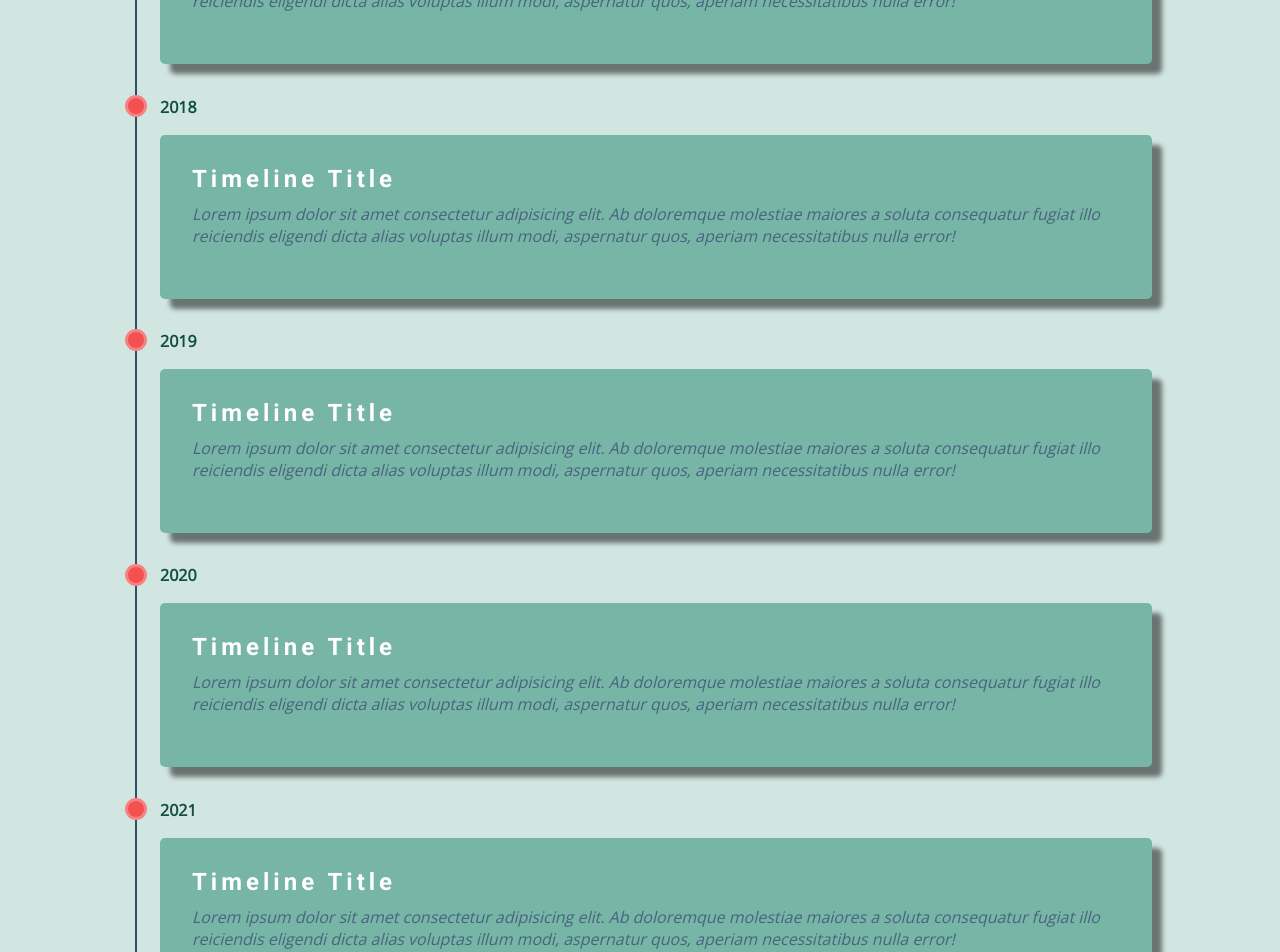
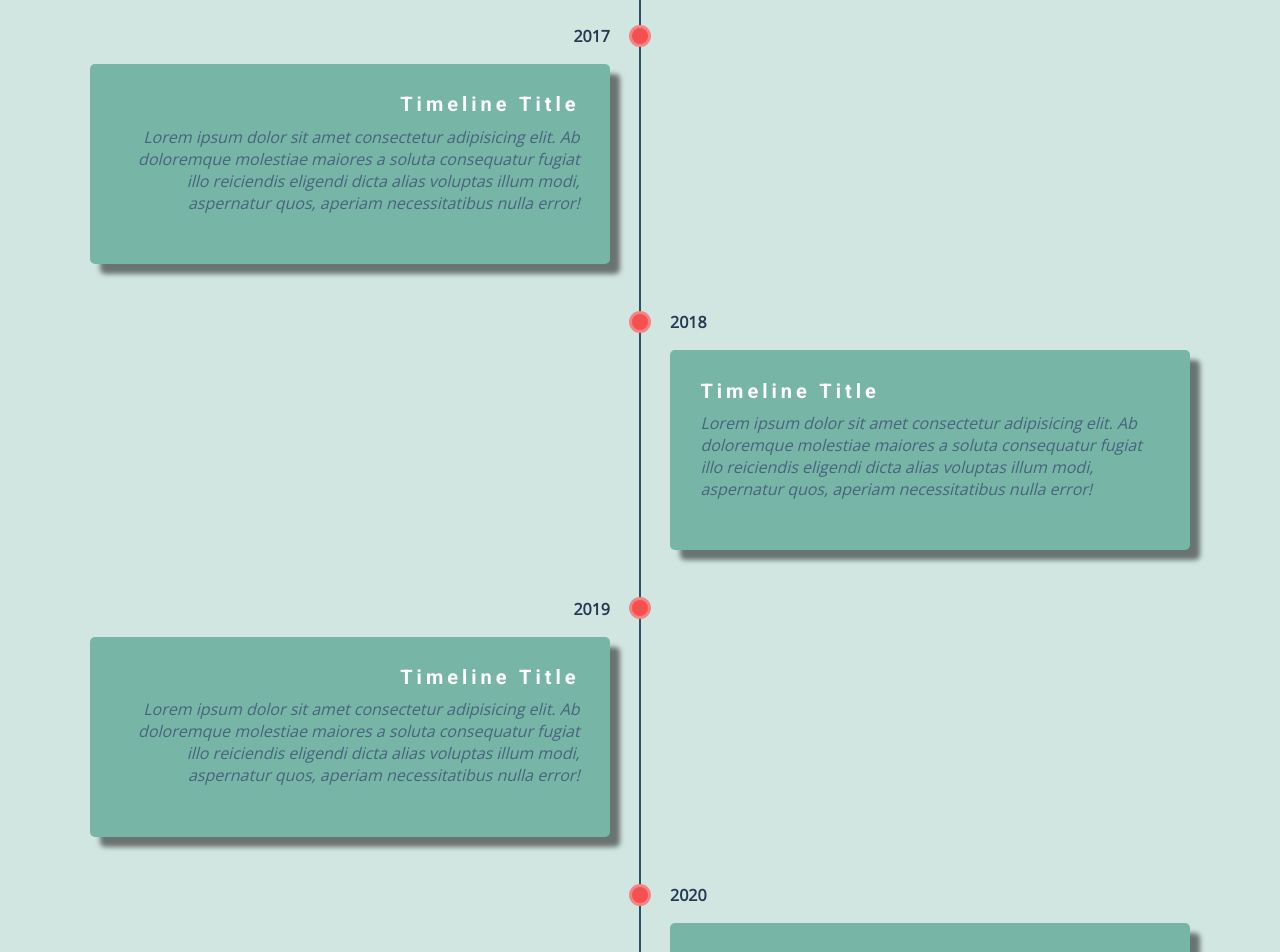
Before and after one commit to Ciriero/Personal_web, a React (Create React App) app: page / in a window 1280 px wide. Shown: the part 2600-3552 px from the top of the page. Built offline with nearby package versions, Linux system fonts and the light colour scheme.

Commit message:
timeline styles

```diff
--- a/src/components/Timeline.js
+++ b/src/components/Timeline.js
@@ -1,5 +1,10 @@
 import React from "react";
-import { WrapperTimeline, TimelineCenter, ItemCenter, TimelineContent } from "../styles/Timeline.styles";
+import {
+  WrapperTimeline,
+  TimelineCenter,
+  ItemCenter,
+  TimelineContent,
+} from "../styles/Timeline.styles";
 
 const Timeline = () => {
   return (
@@ -9,10 +14,10 @@ const Timeline = () => {
         <div className="underline udl"></div>
       </div>
       <TimelineCenter>
-        <ItemCenter className="timelines-item">
+        <ItemCenter>
           <div className="timeline-dot"></div>
           <div className="timeline-date">2015</div>
-          <TimelineContent className="timeline-content">
+          <TimelineContent>
             <h3>Timeline Title</h3>
             <p>
               Lorem ipsum dolor sit amet consectetur adipisicing elit. Ab
@@ -22,10 +27,10 @@ const Timeline = () => {
             </p>
           </TimelineContent>
         </ItemCenter>
-        <ItemCenter className="timelines-item">
+        <ItemCenter>
           <div className="timeline-dot"></div>
           <div className="timeline-date">2016</div>
-          <TimelineContent className="timeline-content">
+          <TimelineContent>
             <h3>Timeline Title</h3>
             <p>
               Lorem ipsum dolor sit amet consectetur adipisicing elit. Ab
@@ -35,10 +40,10 @@ const Timeline = () => {
             </p>
           </TimelineContent>
         </ItemCenter>
-        <ItemCenter className="timelines-item">
+        <ItemCenter>
           <div className="timeline-dot"></div>
           <div className="timeline-date">2017</div>
-          <TimelineContent className="timeline-content">
+          <TimelineContent>
             <h3>Timeline Title</h3>
             <p>
               Lorem ipsum dolor sit amet consectetur adipisicing elit. Ab
@@ -48,10 +53,10 @@ const Timeline = () => {
             </p>
           </TimelineContent>
         </ItemCenter>
-        <ItemCenter className="timelines-item">
+        <ItemCenter>
           <div className="timeline-dot"></div>
           <div className="timeline-date">2018</div>
-          <TimelineContent className="timeline-content">
+          <TimelineContent>
             <h3>Timeline Title</h3>
             <p>
               Lorem ipsum dolor sit amet consectetur adipisicing elit. Ab
@@ -61,10 +66,10 @@ const Timeline = () => {
             </p>
           </TimelineContent>
         </ItemCenter>
-        <ItemCenter className="timelines-item">
+        <ItemCenter>
           <div className="timeline-dot"></div>
           <div className="timeline-date">2019</div>
-          <TimelineContent className="timeline-content">
+          <TimelineContent>
             <h3>Timeline Title</h3>
             <p>
               Lorem ipsum dolor sit amet consectetur adipisicing elit. Ab
@@ -74,10 +79,10 @@ const Timeline = () => {
             </p>
           </TimelineContent>
         </ItemCenter>
-        <ItemCenter className="timelines-item">
+        <ItemCenter>
           <div className="timeline-dot"></div>
           <div className="timeline-date">2020</div>
-          <TimelineContent className="timeline-content">
+          <TimelineContent>
             <h3>Timeline Title</h3>
             <p>
               Lorem ipsum dolor sit amet consectetur adipisicing elit. Ab
@@ -87,10 +92,10 @@ const Timeline = () => {
             </p>
           </TimelineContent>
         </ItemCenter>
-        <ItemCenter className="timelines-item">
+        <ItemCenter>
           <div className="timeline-dot"></div>
           <div className="timeline-date">2021</div>
-          <TimelineContent className="timeline-content">
+          <TimelineContent>
             <h3>Timeline Title</h3>
             <p>
               Lorem ipsum dolor sit amet consectetur adipisicing elit. Ab
--- a/src/styles/Timeline.styles.js
+++ b/src/styles/Timeline.styles.js
@@ -2,19 +2,19 @@ import styled from "styled-components";
 
 export const WrapperTimeline = styled.section`
   background-color: var(--clr-primary-9);
-  padding: 3rem 0rem;
+  padding: 6rem 1em;
   .timeline-title {
     text-align: center;
     margin-bottom: 5rem;
+  }
   .udl {
-      margin: 1rem auto;
-    }
+    margin: 0 auto;
   }
 `;
 
 export const TimelineCenter = styled.div`
-  max-width: 1170px;
-  width: 80vw;
+  max-width: 1100px;
+  width: 90vw;
   margin: 0 auto;
   display: flex;
   flex-wrap: wrap;
@@ -27,6 +27,11 @@ export const TimelineCenter = styled.div`
     background-color: var(--clr-grey-3);
     left: 7px;
   }
+  @media screen and (min-width: 800px) {
+    ::before {
+      left: calc(50% - 1px);
+    }
+  }
 `;
 
 export const ItemCenter = styled.div`
@@ -37,38 +42,55 @@ export const ItemCenter = styled.div`
     margin-bottom: 0;
   }
   :nth-child(odd) {
-    padding-right: 0;
+    padding-right: 0px;
     text-align: left;
+    padding-left: 37px;
   }
   :nth-child(even) {
+    padding-left: calc(50% + 30px);
+    padding-left: 37px;
   }
   .timeline-dot {
       height: 1rem;
       width: 1rem;
-    background-color: #f55050;
-    box-shadow: 0 0 0 3px #f48484;
+      background-color: #F55050;
+      box-shadow: 0 0 0 3px #F48484;
       position: absolute;
       border-radius: 50%;
-    top: -0.4rem;
+      top: 10px;
       left: 0;
     }
     .timeline-date {
       font-size: 1rem;
       font-weight: bold;
-    color: var(--clr-primary-3);
-    margin: -0.6rem 2rem 1rem;
+      color: var(--clr-grey-2);
+      margin: 0.4rem 0 1rem;
+    }
+  @media screen and (min-width: 800px) {
+    :nth-child(odd) {
+      padding-right: calc(50% + 30px);
+      text-align: right;
+      padding-left: 0rem;
+    }
+    :nth-child(even) {
+      padding-left: calc(50% + 30px);
+    }
+    .timeline-dot {
+        left: calc(50% - 8px);
+    }
+
   }
 `;
 
 export const TimelineContent = styled.div`
   background-color: var(--clr-primary-7);
-  padding: 2rem;
+  padding: 1.9rem;
   border-radius: 5px;
-  margin-left: 2rem;
   box-shadow: 10px 10px 5px 0px rgba(0, 0, 0, 0.5);
   h3 {
-    font-size: 1.5rem;
+    font-size: 1.25rem;
     color: var(--clr-white);
+    margin: 0 0 0.7rem;
     text-transform: capitalize;
   }
   p {
```
Also changed, not shown: src/index.css (line endings or trailing spaces), src/styles/Hero.styles.js (line endings or trailing spaces). Lines whose indentation alone changed are shown as unchanged.
